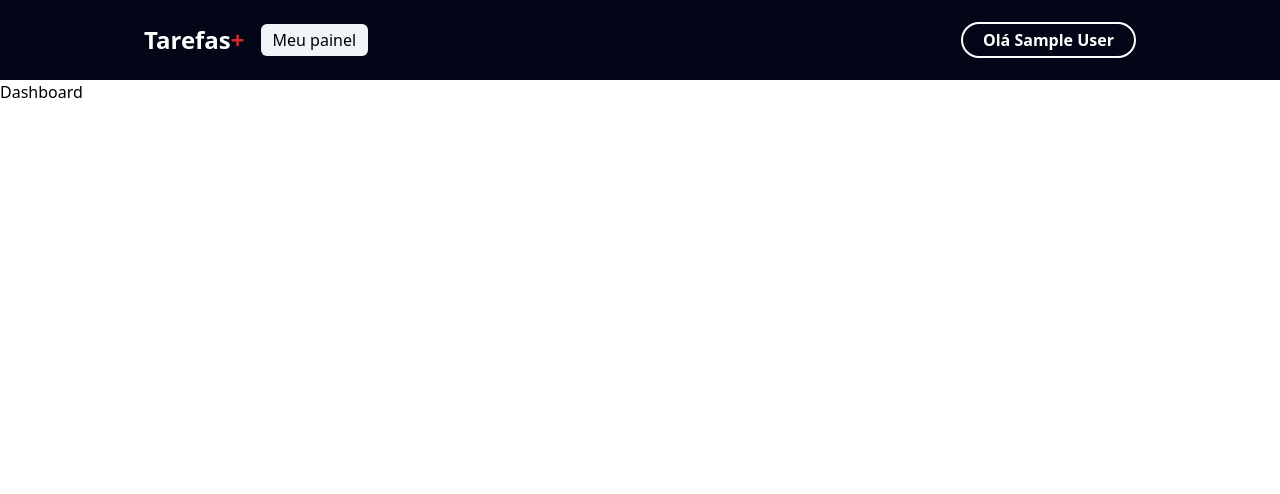
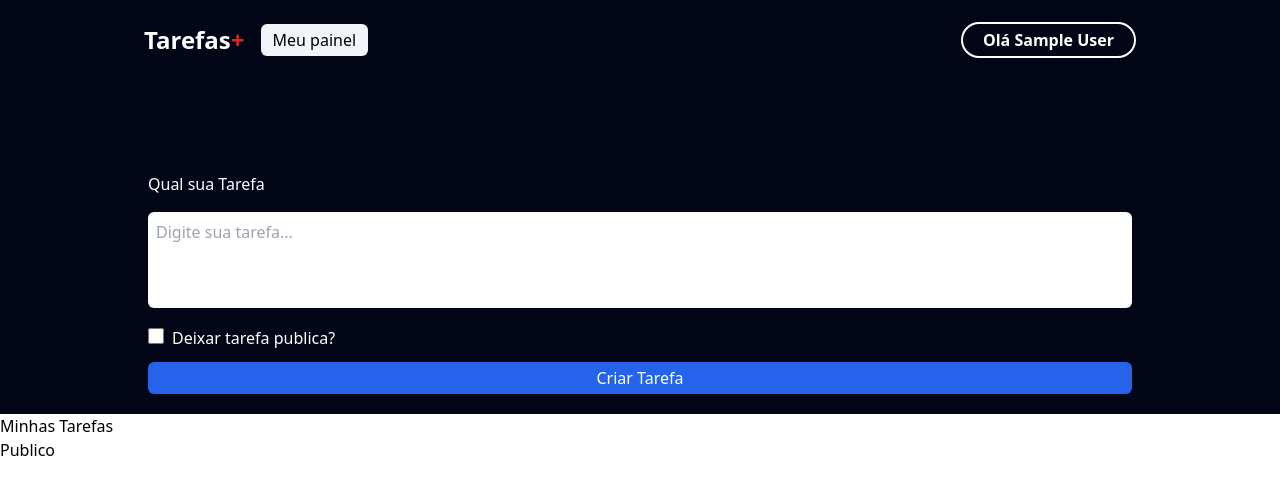
Before and after one commit to edmilsonmedeiross/tarefator2.0, a Next.js app: page /dashboard in a window 1280 px wide. Shown: the top 494 px of the page. Built offline with nearby package versions, Linux system fonts and the light colour scheme; no server answers; sample sign-in values are in the browser's storage.

Commit message:
✨ feat: Tarefa
adiciona campo para registro de tarefa

```diff
--- /dev/null
+++ b/src/components/TextArea.tsx
@@ -0,0 +1,12 @@
+import React, { HTMLProps } from 'react';
+
+function TextArea({ ...rest }: HTMLProps<HTMLTextAreaElement>) {
+  return (
+    <textarea
+      className="w-full resize-none h-24 rounded-md outline-none p-2"
+      {...rest}
+    ></textarea>
+  );
+}
+
+export default TextArea;
--- a/src/pages/dashboard/index.tsx
+++ b/src/pages/dashboard/index.tsx
@@ -2,15 +2,48 @@ import { GetServerSideProps } from 'next';
 import { getSession } from 'next-auth/react';
 import React from 'react';
 
+import TextArea from '@/components/TextArea';
+
 function Dashboard() {
-  return <div>Dashboard</div>;
+  return (
+    <div className="w-full">
+      <main>
+        <section className="w-full flex items-center justify-center bg-slate-950">
+          <div className="max-w-5xl w-full p-5 mt-14">
+            <h1 className="text-white py-4">Qual sua Tarefa</h1>
+            <form>
+              <TextArea placeholder="Digite sua tarefa..." />
+              <div className="my-3">
+                <input type="checkbox" id="check" className="w-4 h-4" />
+                <label htmlFor="check" className="text-white ml-2">
+                  Deixar tarefa publica?
+                </label>
+              </div>
+              <button
+                type="submit"
+                className="w-full bg-blue-600 text-white rounded-md p-1"
+              >
+                Criar Tarefa
+              </button>
+            </form>
+          </div>
+        </section>
+        <section>
+          <h1>Minhas Tarefas</h1>
+          <article>
+            <div>
+              <label>Publico</label>
+            </div>
+          </article>
+        </section>
+      </main>
+    </div>
+  );
 }
 
 export default Dashboard;
 
 export const getServerSideProps: GetServerSideProps = async ({ req }) => {
-  // console.log('getServersideProps');
-
   const session = await getSession({ req });
   console.log(session);
 
```
